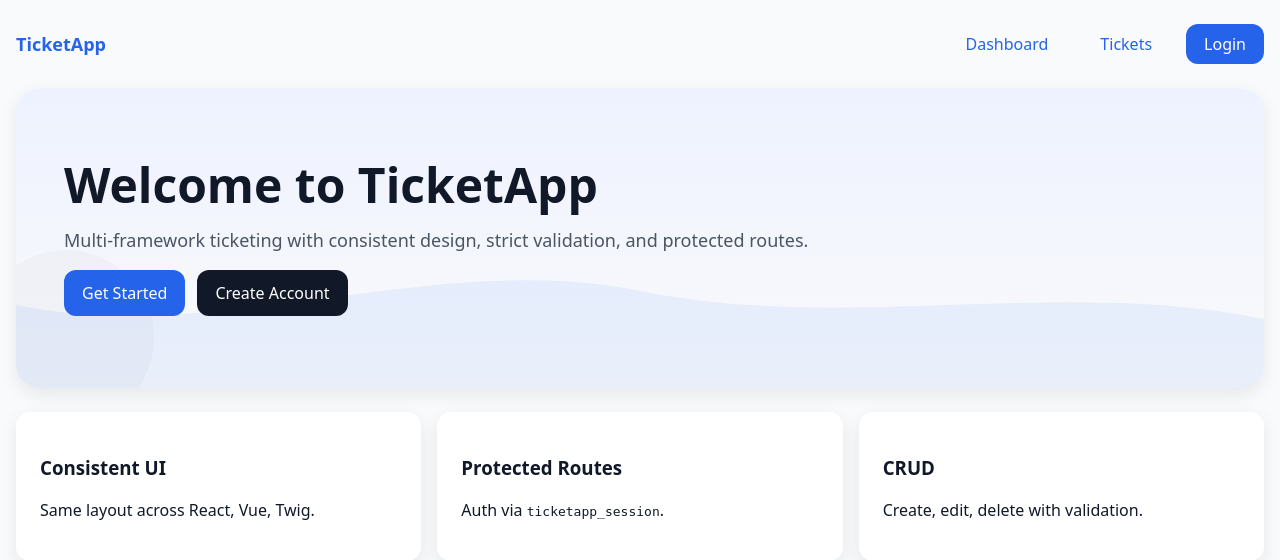
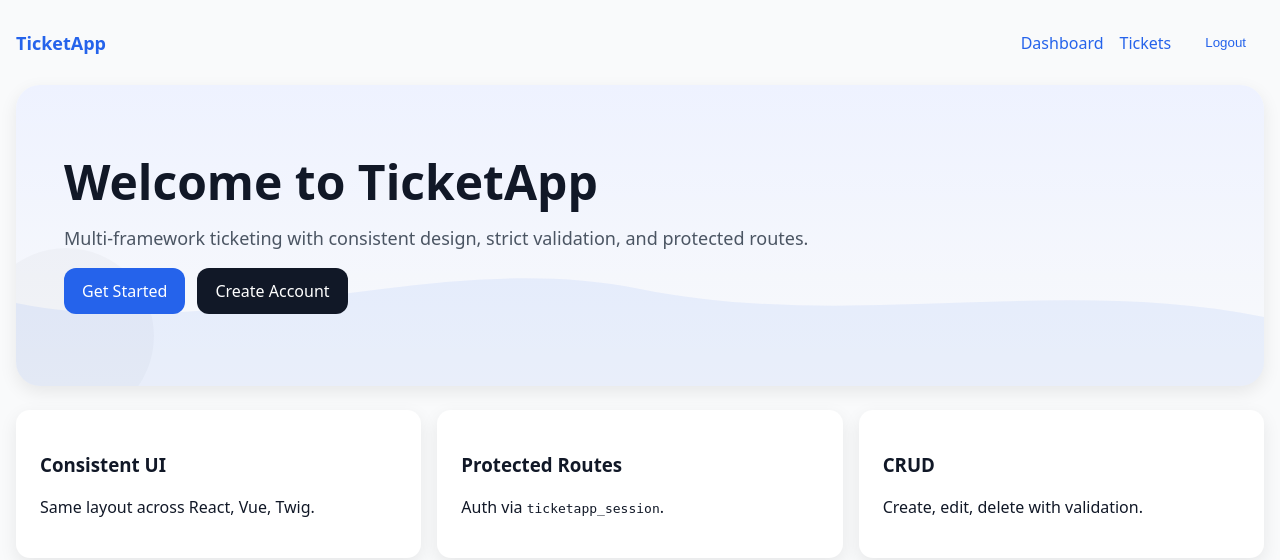
Before and after one commit to TheGreatWizard16/ticketapp-twig, a PHP site: page / in a window 1280 px wide. Shown: the top 560 px of the page. Run offline with PHP 8.4, Linux system fonts and the light colour scheme; the visitor is signed in with stand-in values (Sample User, id 1).

Commit message:
Update: fix header (Login ↔ Logout), session handling, and cleanup

```diff
--- a/src/bootstrap.php
+++ b/src/bootstrap.php
@@ -8,7 +8,8 @@ use Dotenv\Dotenv;
 $dotenv = Dotenv::createImmutable(__DIR__ . '/..');
 $dotenv->safeLoad();
 
-session_start();
+
+
 
 $loader = new FilesystemLoader(__DIR__ . '/../templates');
 $twig = new Environment($loader);
--- a/src/routes.php
+++ b/src/routes.php
@@ -1,8 +1,14 @@
 <?php
+session_start();  // ✅ Always start session before anything else
+
+require_once __DIR__ . '/bootstrap.php'; // <-- this is where $twig is created
+require_once __DIR__ . '/auth.php';
+require_once __DIR__ . '/tickets.php';
+
 $path = parse_url($_SERVER['REQUEST_URI'], PHP_URL_PATH);
 
-require_once __DIR__ . '/auth.php';
-require_once __DIR__ . '/tickets.php';
+// ✅ Make session available globally inside all Twig templates
+$twig->addGlobal('session', $_SESSION);
 
 switch ($path) {
     case '/':
@@ -29,6 +35,8 @@ switch ($path) {
         break;
 
     case '/auth/logout':
+        // ✅ Proper logout handling
+        unset($_SESSION['ticketapp_session']);
         session_destroy();
         redirect('/');
         break;
@@ -36,4 +44,5 @@ switch ($path) {
     default:
         http_response_code(404);
         view('notfound.twig');
+        break;
 }
--- a/templates/base.twig
+++ b/templates/base.twig
@@ -16,19 +16,25 @@
   </head>
   <body>
    <header>
-      <div class="container" style="display:flex;justify-content:space-between;align-items:center">
+  <div class="container" style="display:flex;align-items:center;justify-content:space-between">
     <a href="/" style="font-weight:700;font-size:18px">TicketApp</a>
-        <nav style="display:flex;gap:16px">
-          <a class="btn ghost" href="/dashboard">Dashboard</a>
-          <a class="btn ghost" href="/tickets">Tickets</a>
+
+    <nav style="display:flex;gap:16px;align-items:center">
+      <a href="/dashboard">Dashboard</a>
+      <a href="/tickets">Tickets</a>
+
       {% if session.ticketapp_session is defined %}
-            <a class="btn ghost" href="/auth/logout" aria-label="Logout">Logout</a>
+        <form action="/auth/logout" method="post" style="display:inline">
+          <button type="submit" class="btn ghost" aria-label="Logout">Logout</button>
+        </form>
       {% else %}
         <a class="btn" href="/auth/login">Login</a>
       {% endif %}
     </nav>
   </div>
 </header>
+
+
 
     <main class="container" style="padding-bottom:64px">
       {% block content %}{% endblock %}
```
Also changed, not shown: storage/tickets.json. Lines whose indentation alone changed are shown as unchanged.
